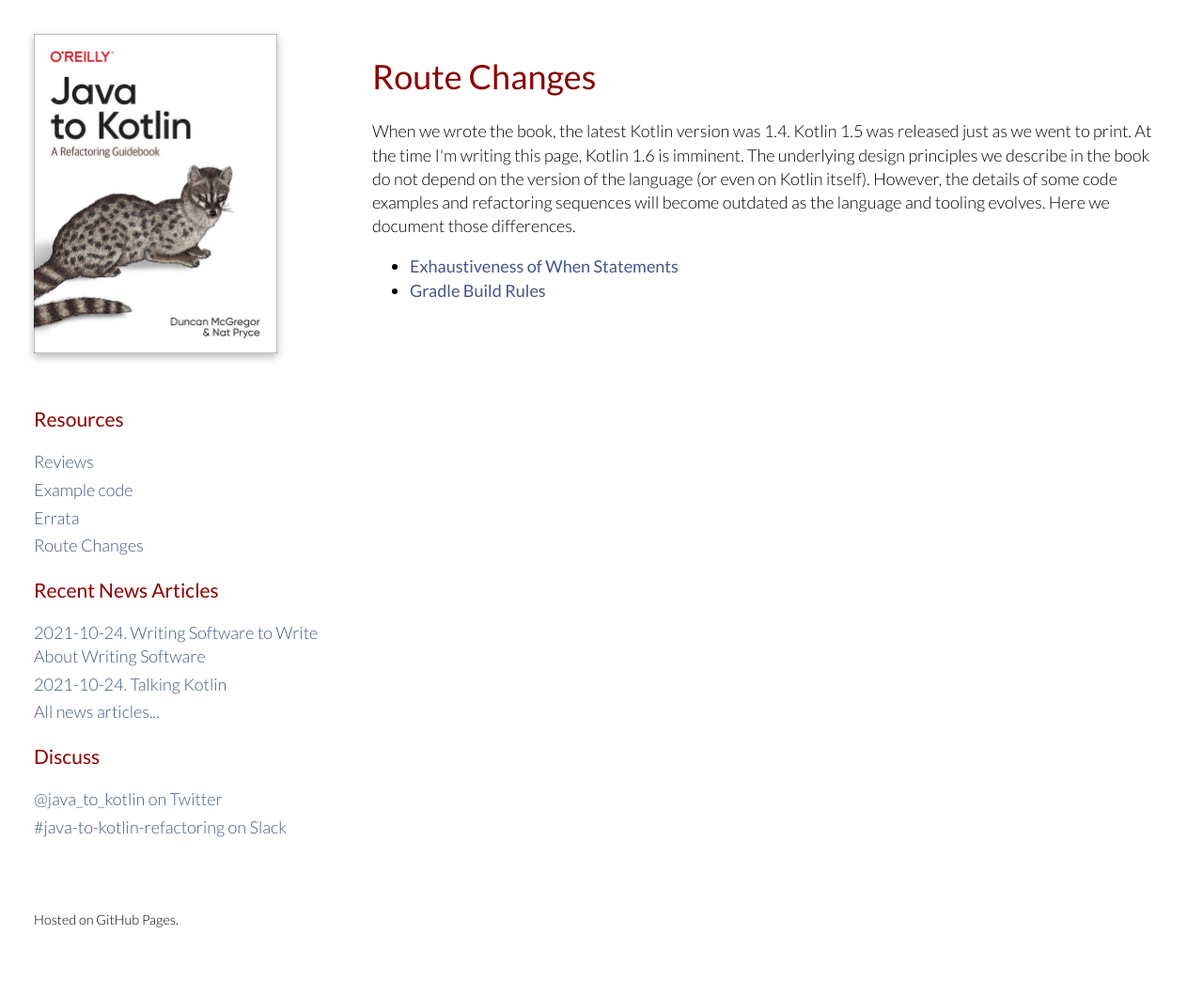
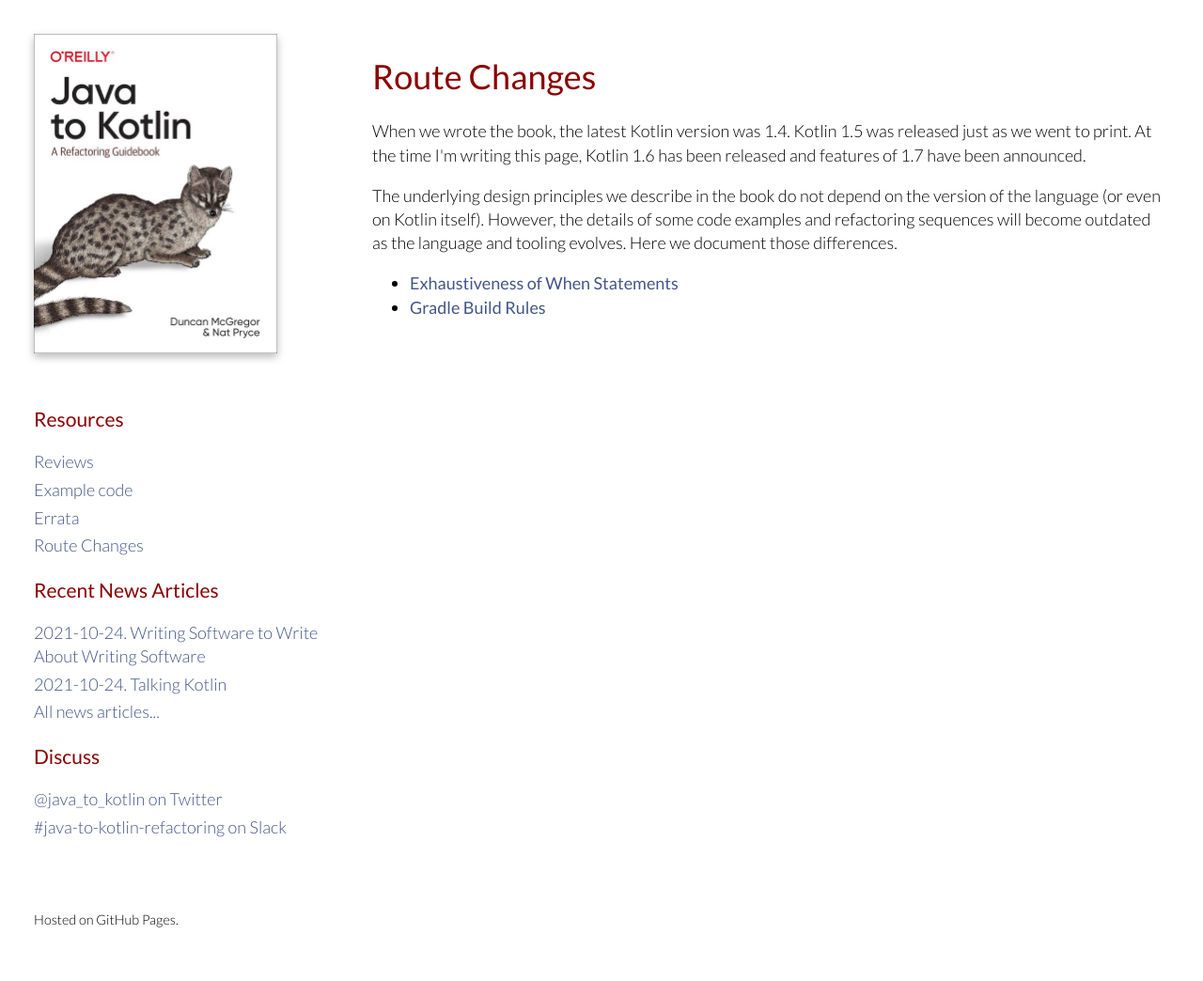
Before and after one commit to java-to-kotlin/java-to-kotlin.github.io, a Jekyll site: the page built from route-changes.html, in a window 1280 px wide. Shown: the whole page at 94% size. Built offline with Jekyll 4.4.1, drawn with Linux system fonts in a browser that asks for light colours.

Commit message:
Clean up text

```diff
--- a/route-changes.html
+++ b/route-changes.html
@@ -7,7 +7,9 @@ layout: default
 <p>
     When we wrote the book, the latest Kotlin version was 1.4.
     Kotlin 1.5 was released just as we went to print.
-    At the time I'm writing this page, Kotlin 1.6 is imminent.
+    At the time I'm writing this page, Kotlin 1.6 has been released and features of 1.7 have been announced.
+</p>
+<p>
     The underlying design principles we describe in the book do not depend on the version of the language (or even on
     Kotlin itself). However, the details of some code examples and refactoring sequences will become outdated as the
     language and tooling evolves. Here we document those differences.
```
